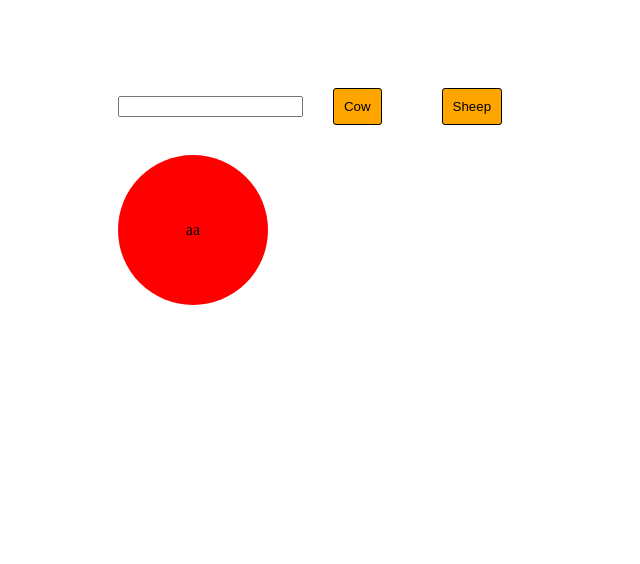
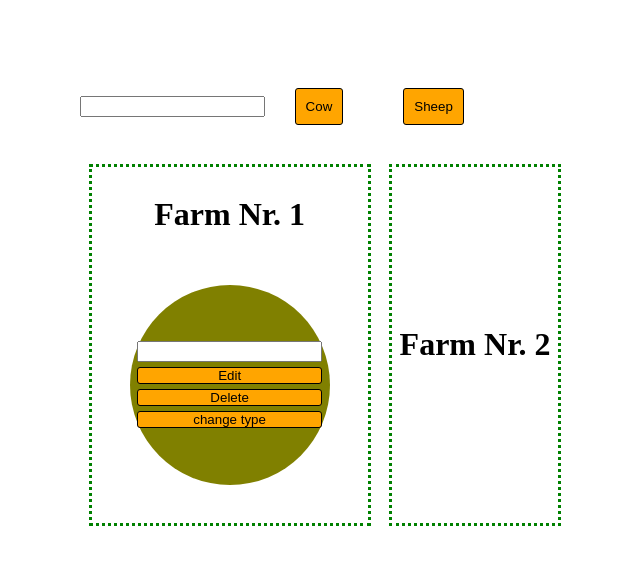
Before and after one commit to igoris12/react-corse, a React (Create React App) app: page / in a window 1280 px wide. Both pictures are taken after a click on the button "Cow". Shown: the top 564 px of the page, without its empty margins (315-955 px from the left). Built offline with nearby package versions, Linux system fonts and the light colour scheme.

Commit message:
farm done

```diff
--- a/src/Componets/AnimalF.jsx
+++ b/src/Componets/AnimalF.jsx
@@ -1,17 +1,48 @@
 import React from 'react';
+import { useState } from 'react';
 
-function AnimalF() {
+function AnimalF(props) {
+  const [editInput, setEditInput] = useState('');
+
+  const editInputHandler = (e) => {
+    setEditInput(e.target.value);
+  };
+  if (
+    (props.farmNumber === 1 && props.farm1) ||
+    (props.farmNumber === 2 && !props.farm1)
+  ) {
     return (
       <div
-      className="smallAnimal"
+        className="animal"
         style={{
-        // borderRadius: this.props.animal == 'cow' ? '50%' : '5px',
-        float: 'left',
+          backgroundColor: props.color,
+          borderRadius: props.animal == 'cow' ? '50%' : '5px',
+          color: props.type == 'right' ? 'wheat' : 'mediumspringgreen',
         }}
       >
-      aa
+        <div>
+          <span>{props.color}</span>
+        </div>
+        <div className="insideForm">
+          <input type="text" value={editInput} onChange={editInputHandler} />
+          <button
+            className="but"
+            onClick={() => props.editColor(props.id, editInput)}
+          >
+            Edit
+          </button>
+
+          <button className="but" onClick={() => props.delete(props.id)}>
+            Delete
+          </button>
+          <button className="but" onClick={() => props.changeType(props.id)}>
+            change type
+          </button>
+        </div>
       </div>
     );
+  } else {
+    return null;
   }
-
+}
 export default AnimalF;
--- a/src/Componets/App.jsx
+++ b/src/Componets/App.jsx
@@ -1,6 +1,6 @@
 import React from 'react';
 import AnimalF from './AnimalF';
-import { useState } from 'react';
+import { useState, useEffect } from 'react';
 import getId from '../Shared/getId';
 
 function App() {
@@ -11,16 +11,9 @@ function App() {
     setInput(e.target.value);
   };
 
-  const getType = () => {
-    if (Math.random() < 0.5) {
-      return 'right';
-    }
-    return 'left';
-  };
-
   const addAnimal = (a) => {
     const animal = {
-      type: getType(),
+      farm1: true,
       id: getId(),
       color: input,
       animal: a,
@@ -28,7 +21,7 @@ function App() {
     const animalsCopy = animals.slice();
     animalsCopy.push(animal);
     setAnimals(animalsCopy);
-    // localStorage.setItem('allAnimals', JSON.stringify(animals));
+    localStorage.setItem('allAnimals', JSON.stringify(animalsCopy));
   };
 
   const deleteAnimal = (id) => {
@@ -41,7 +34,7 @@ function App() {
       }
     }
     setAnimals(animalsCopy);
-    // localStorage.setItem('allAnimals', JSON.stringify(animals));
+    localStorage.setItem('allAnimals', JSON.stringify(animalsCopy));
   };
 
   const editAnimal = (id, color) => {
@@ -53,34 +46,28 @@ function App() {
       }
     }
     setAnimals(animalsCopy);
-    // localStorage.setItem('allAnimals', JSON.stringify(animals));
+    localStorage.setItem('allAnimals', JSON.stringify(animalsCopy));
   };
 
   const editType = (id) => {
     const animalsCopy = animals.slice();
     for (let i = 0; i < animalsCopy.length; i++) {
       if (animalsCopy[i].id == id) {
-        if (animalsCopy[i].type == 'right') {
-          animalsCopy[i].type = 'left';
-          break;
-        }
-        animalsCopy[i].type = 'right';
+        animalsCopy[i].farm1 = !animalsCopy[i].farm1;
         break;
       }
     }
     setAnimals(animalsCopy);
-    // localStorage.setItem('allAnimals', JSON.stringify(animals));
+    localStorage.setItem('allAnimals', JSON.stringify(animalsCopy));
   };
 
-  //  componentDidMount() {
-  //   const animals = JSON.parse(localStorage.getItem('allAnimals'));
-  //   if (null == animals) {
-  //     return;
-  //   }
-  //   this.setState({
-  //     animals: animals,
-  //   });
-  // }
+  useEffect(() => {
+    const animalsCopy = JSON.parse(localStorage.getItem('allAnimals'));
+    if (null == animalsCopy) {
+      return;
+    }
+    setAnimals(animalsCopy);
+  }, []);
 
   return (
     <>
@@ -91,20 +78,41 @@ function App() {
       <button className="but" onClick={() => addAnimal('sheep')}>
         Sheep
       </button>
+      <div className="feald">
         <div className="animalContaoner">
+          <h1>Farm Nr. 1</h1>
+
           {animals.map((a) => (
             <AnimalF
               id={a.id}
               key={a.id}
               color={a.color}
               animal={a.animal}
-            type={a.type}
+              farm1={a.farm1}
+              farmNumber={1}
               delete={deleteAnimal}
               editColor={editAnimal}
               changeType={editType}
             />
           ))}
         </div>
+        <div className="animalContaoner">
+          <h1>Farm Nr. 2</h1>
+          {animals.map((a) => (
+            <AnimalF
+              id={a.id}
+              key={a.id}
+              color={a.color}
+              animal={a.animal}
+              farm1={a.farm1}
+              farmNumber={2}
+              delete={deleteAnimal}
+              editColor={editAnimal}
+              changeType={editType}
+            />
+          ))}
+        </div>
+      </div>
     </>
   );
 }
--- a/src/index.scss
+++ b/src/index.scss
@@ -41,14 +41,16 @@ body {
 #root {
   padding: 50px;
 }
+.feald {
+  display: flex;
+}
 
-.smallAnimal {
-  background-color: red;
-  width: 150px;
-  height: 150px;
-  border-radius: 50%;
-  display: flex;
+.animalContaoner {
   align-items: center;
   justify-content: center;
+  display: flex;
   flex-direction: column;
+  margin: 9px;
+  padding: 8px;
+  border: 3px dotted green;
 }
```
Lines whose indentation alone changed are shown as unchanged.
